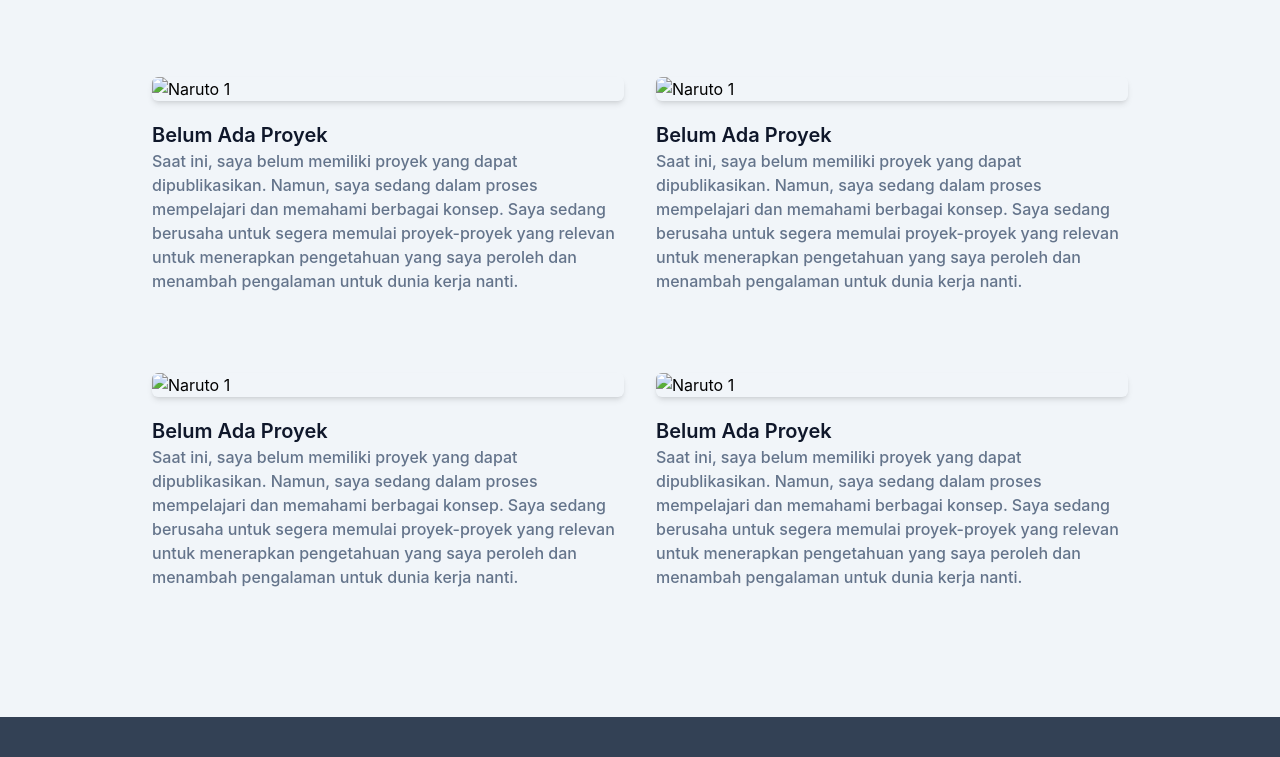
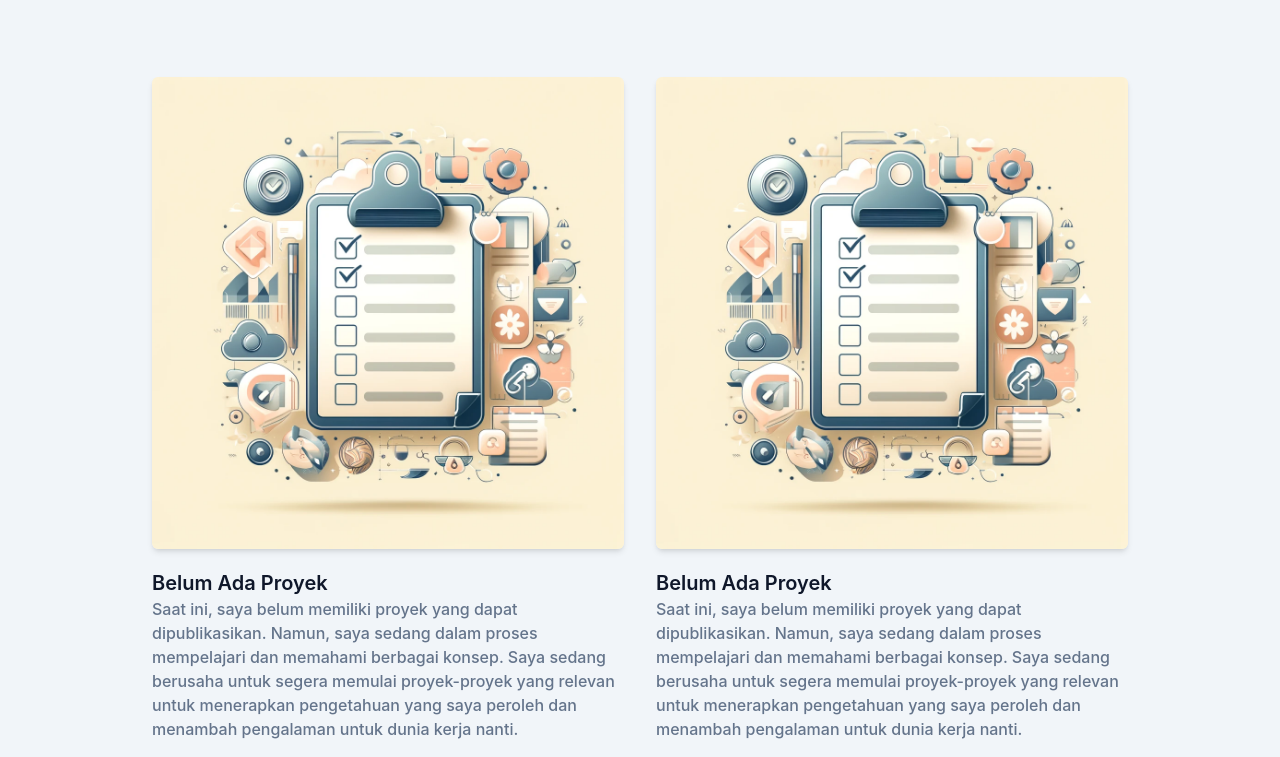
Before and after one commit to Arif075/porto, a website: page index.html in a window 1280 px wide. Shown: the part 1763-2520 px from the top of the page. Drawn offline with Linux system fonts and the light colour scheme; the site is published under a folder, as on GitHub Pages, so addresses that start at the root find nothing.

Commit message:
sedikit revisi index.html

```diff
--- a/index.html
+++ b/index.html
@@ -141,7 +141,7 @@
         <!-- Project 1 -->
        <div class="mb-12 p-4 md:w-1/2">
         <div class="rounded-md shadow-md overflow-hidden">
-          <img src="/public/portofolio/Contoh-5.webp" alt="Naruto 1" width="w-full">
+          <img src="public/portofolio/Contoh-5.webp" alt="Naruto 1" width="w-full">
         </div>
         <h3 class="font-semibold text-xl text-dark mt-5 mb-3s">Belum Ada Proyek</h3>
         <p class="font-medium text-base text-secondary">Saat ini, saya belum memiliki proyek yang dapat dipublikasikan. Namun, saya sedang dalam proses mempelajari dan memahami berbagai konsep. Saya sedang berusaha untuk segera memulai proyek-proyek yang relevan untuk menerapkan pengetahuan yang saya peroleh dan menambah pengalaman untuk dunia kerja nanti.
@@ -150,7 +150,7 @@
       <!-- Project 2 -->
        <div class="mb-12 p-4 md:w-1/2">
         <div class="rounded-md shadow-md overflow-hidden">
-          <img src="/public/portofolio/Contoh-5.webp" alt="Naruto 1" width="w-full">
+          <img src="public/portofolio/Contoh-5.webp" alt="Naruto 1" width="w-full">
         </div>
         <h3 class="font-semibold text-xl text-dark mt-5 mb-3s">Belum Ada Proyek</h3>
         <p class="font-medium text-base text-secondary">Saat ini, saya belum memiliki proyek yang dapat dipublikasikan. Namun, saya sedang dalam proses mempelajari dan memahami berbagai konsep. Saya sedang berusaha untuk segera memulai proyek-proyek yang relevan untuk menerapkan pengetahuan yang saya peroleh dan menambah pengalaman untuk dunia kerja nanti.
@@ -159,7 +159,7 @@
       <!-- Project 3 -->
        <div class="mb-12 p-4 md:w-1/2">
         <div class="rounded-md shadow-md overflow-hidden">
-          <img src="/public/portofolio/Contoh-5.webp" alt="Naruto 1" width="w-full">
+          <img src="public/portofolio/Contoh-5.webp" alt="Naruto 1" width="w-full">
         </div>
         <h3 class="font-semibold text-xl text-dark mt-5 mb-3s">Belum Ada Proyek</h3>
         <p class="font-medium text-base text-secondary">Saat ini, saya belum memiliki proyek yang dapat dipublikasikan. Namun, saya sedang dalam proses mempelajari dan memahami berbagai konsep. Saya sedang berusaha untuk segera memulai proyek-proyek yang relevan untuk menerapkan pengetahuan yang saya peroleh dan menambah pengalaman untuk dunia kerja nanti.
@@ -168,7 +168,7 @@
       <!-- Project 4 -->
        <div class="mb-12 p-4 md:w-1/2">
         <div class="rounded-md shadow-md overflow-hidden">
-          <img src="/public/portofolio/Contoh-5.webp" alt="Naruto 1" width="w-full">
+          <img src="public/portofolio/Contoh-5.webp" alt="Naruto 1" width="w-full">
         </div>
         <h3 class="font-semibold text-xl text-dark mt-5 mb-3s">Belum Ada Proyek</h3>
         <p class="font-medium text-base text-secondary">Saat ini, saya belum memiliki proyek yang dapat dipublikasikan. Namun, saya sedang dalam proses mempelajari dan memahami berbagai konsep. Saya sedang berusaha untuk segera memulai proyek-proyek yang relevan untuk menerapkan pengetahuan yang saya peroleh dan menambah pengalaman untuk dunia kerja nanti.
```
